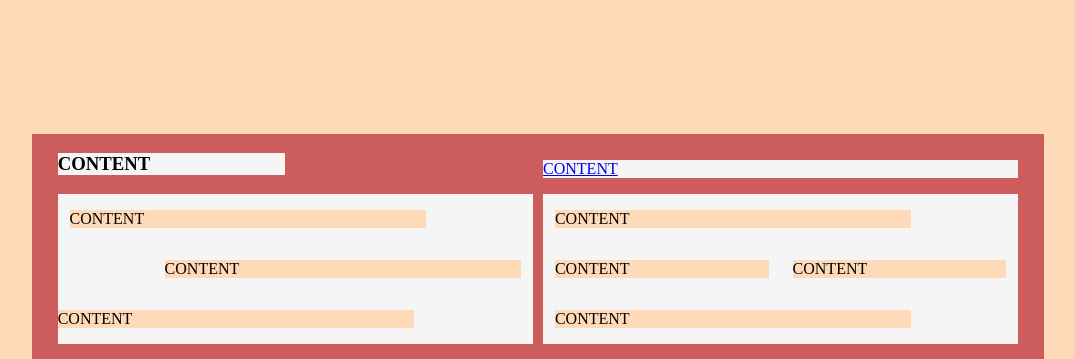
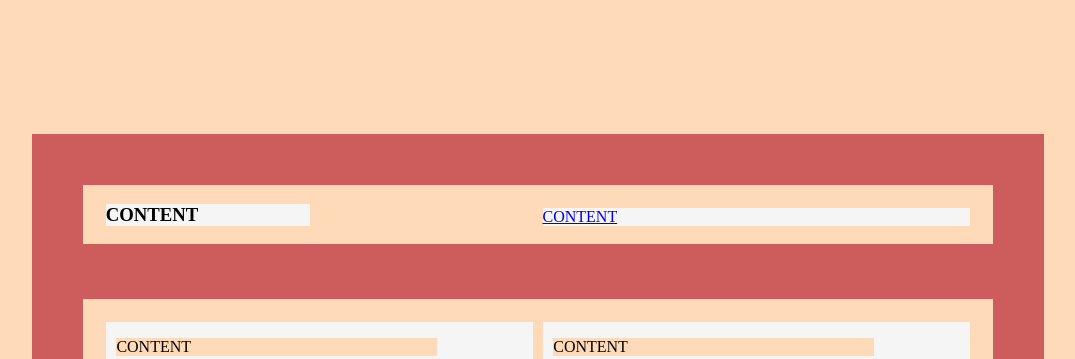
Before and after one commit to kauste/4-homework-no1, a website: page index.html in a window 1280 px wide. Shown: the top 359 px of the page, without its empty margins (102-1177 px from the left). Drawn offline with Linux system fonts and the light colour scheme.

Commit message:
Margin, color updates

```diff
--- a/index.html
+++ b/index.html
@@ -6,28 +6,30 @@
     <meta name="viewport" content="width=device-width, initial-scale=1.0">
     <title>Homework no1</title>
 </head>
-<body style="background-color: peachpuff; border-radius: 3%;">
+<body style="background-color: peachpuff">
     <main style="background-color: indianred; width: 80%; margin-left: 10%; margin-top: 10%; display:inline-block">
-        <div style=" width:100%">
-            <h3 style= "float: left; background-color: whitesmoke; width:22.5%; margin-left:2.5%">CONTENT</h3>
+        <div style="display:inline-block;background-color:peachpuff; width:90%; margin-left:5%; margin-top:5%; margin-bottom:5%">
+            <h3 style= "float: left; background-color: whitesmoke; width:22.5%; margin-left:2.5%; color:i">CONTENT</h3>
             <a style= "float: right; background-color: whitesmoke; width: 47%; margin-right:2.5%; margin-top: 2.5%;" href="http://www.example.com">CONTENT</a>
         </div>
-        <div style= "float:left; width: 100%">
-            <div style="background-color:whitesmoke; width: 47%; float: left; margin-left:2.5%">
+        <div style= "display:inline-block; background-color:peachpuff; width: 90%; margin-left: 5%; margin-bottom: 5%;" >
+            <div style="background-color:whitesmoke; width: 47%; float: left; margin-left:2.5%; margin-top:2.5%; margin-bottom:2.5%">
                 <p style="background-color:peachpuff; width:75%; float: left; margin-left:2.5%"> CONTENT</p>
                 <p style="background-color:peachpuff; width: 75%; float: right; margin-right: 2.5%">CONTENT</p>
-                <p style="background-color:peachpuff; width:75%; float: left">CONTENT</p>
+                <p style="background-color:peachpuff; width:75%; float: left; margin-left: 2.5%">CONTENT</p>
             </div>
-            <div style="background-color:whitesmoke; width: 47%; float: right; margin-right: 2.5%;">
-                <p style="background-color:peachpuff; width:75%; float: left; margin-left:2.5%">CONTENT</p>
+            <div style="background-color:whitesmoke; width: 47%; float: right; margin-right: 2.5%; margin-top:2.5%">
+                <p style="background-color:peachpuff; width:75%; float: left; margin-left:2.5%; %">CONTENT</p>
                 <p style="background-color:peachpuff; width:45%; float: left; margin-left: 2.5%">CONTENT</p>
                 <p style="background-color:peachpuff; width:45%; float: right; margin-right: 2.5%">CONTENT</p>
                 <p style="background-color:peachpuff; width:75%; float: left; margin-left: 2.5%">CONTENT</p>
             </div>
-        </div style="float:left; width: 100%">
+        </div>
+        <div style="display: inline-block; width: 90%; margin-left:5%; margin-bottom:5%; background-color: peachpuff;">
             <h1 style="background-color:whitesmoke; width: 35%; float: left; margin-left:2.5%">CONTENT</h1>
             <h1 style="background-color:whitesmoke; width: 35%; float: right; margin-right: 2.5%">CONTENT</h1>
-        <div>
+         </div>
+        </main>
     </main>
 
 </body>
```
